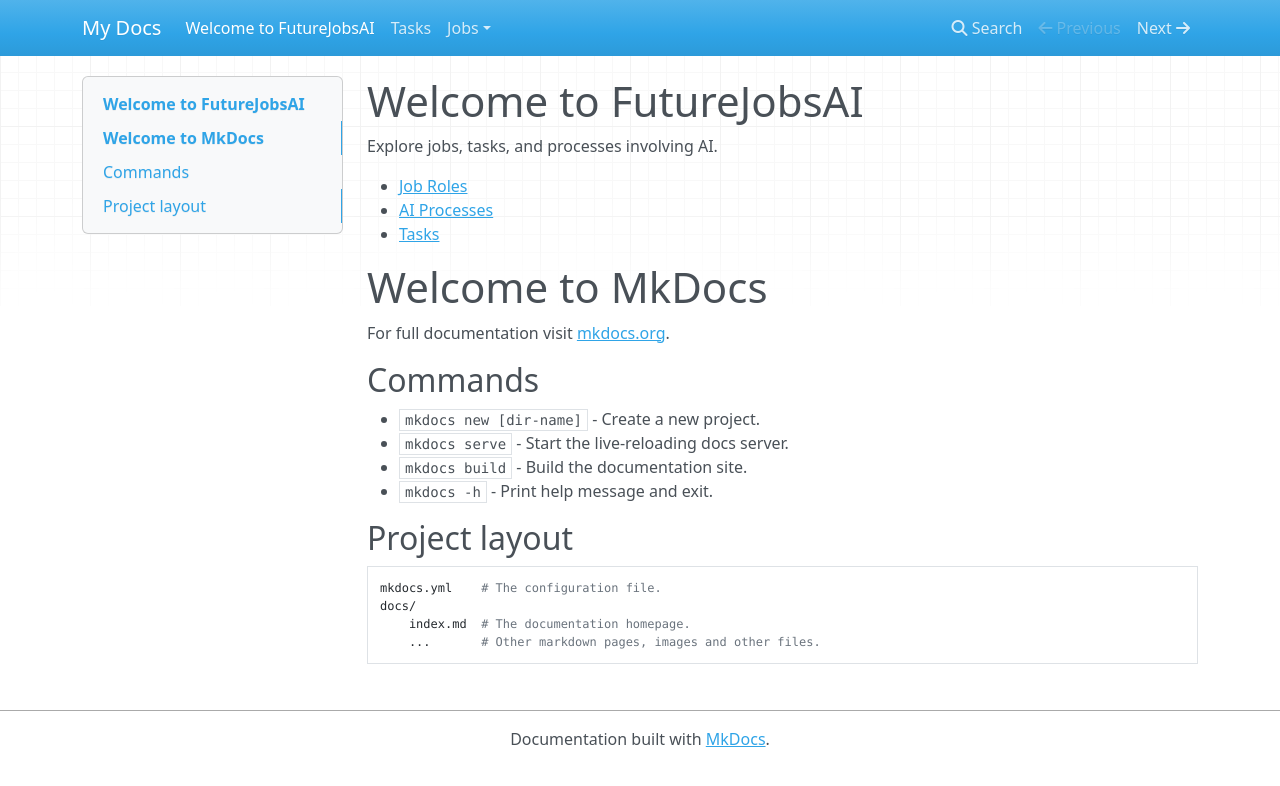
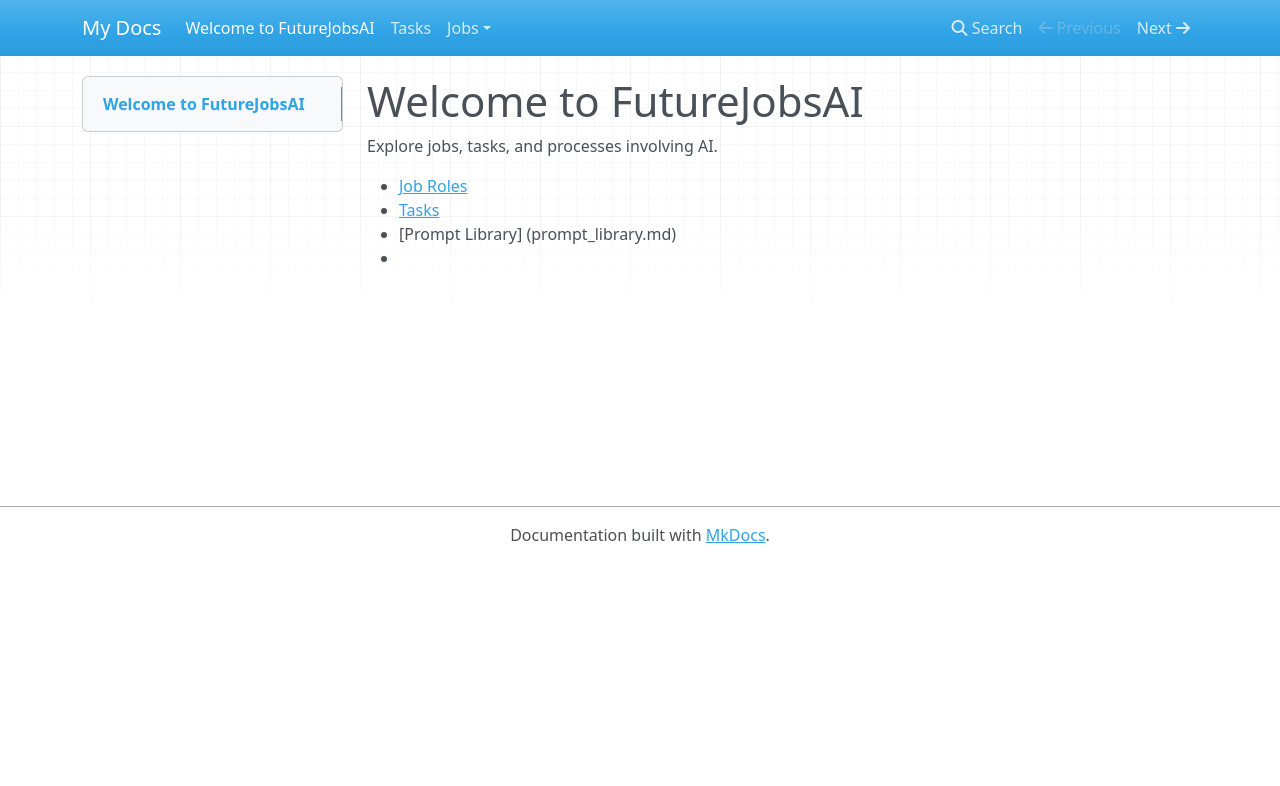
Before and after one commit to robinbramdata/futurejobsai, an MkDocs documentation site: the page built from docs/index.md, in a window 1280 px wide. Shown: the top 786 px of the page. Built offline with MkDocs 1.6.1, drawn with Linux system fonts in a browser that asks for light colours; nearby versions of some CDN libraries.

Commit message:
Update index.md

```diff
--- a/docs/index.md
+++ b/docs/index.md
@@ -2,22 +2,6 @@
 Explore jobs, tasks, and processes involving AI.
 
 - [Job Roles](jobs.md)
-- [AI Processes](ai-processes.md)
 - [Tasks](tasks.md)
-# Welcome to MkDocs
-
-For full documentation visit [mkdocs.org](https://www.mkdocs.org).
-
-## Commands
-
-* `mkdocs new [dir-name]` - Create a new project.
-* `mkdocs serve` - Start the live-reloading docs server.
-* `mkdocs build` - Build the documentation site.
-* `mkdocs -h` - Print help message and exit.
-
-## Project layout
-
-    mkdocs.yml    # The configuration file.
-    docs/
-        index.md  # The documentation homepage.
-        ...       # Other markdown pages, images and other files.
+- [Prompt Library] (prompt_library.md)
+-
```
